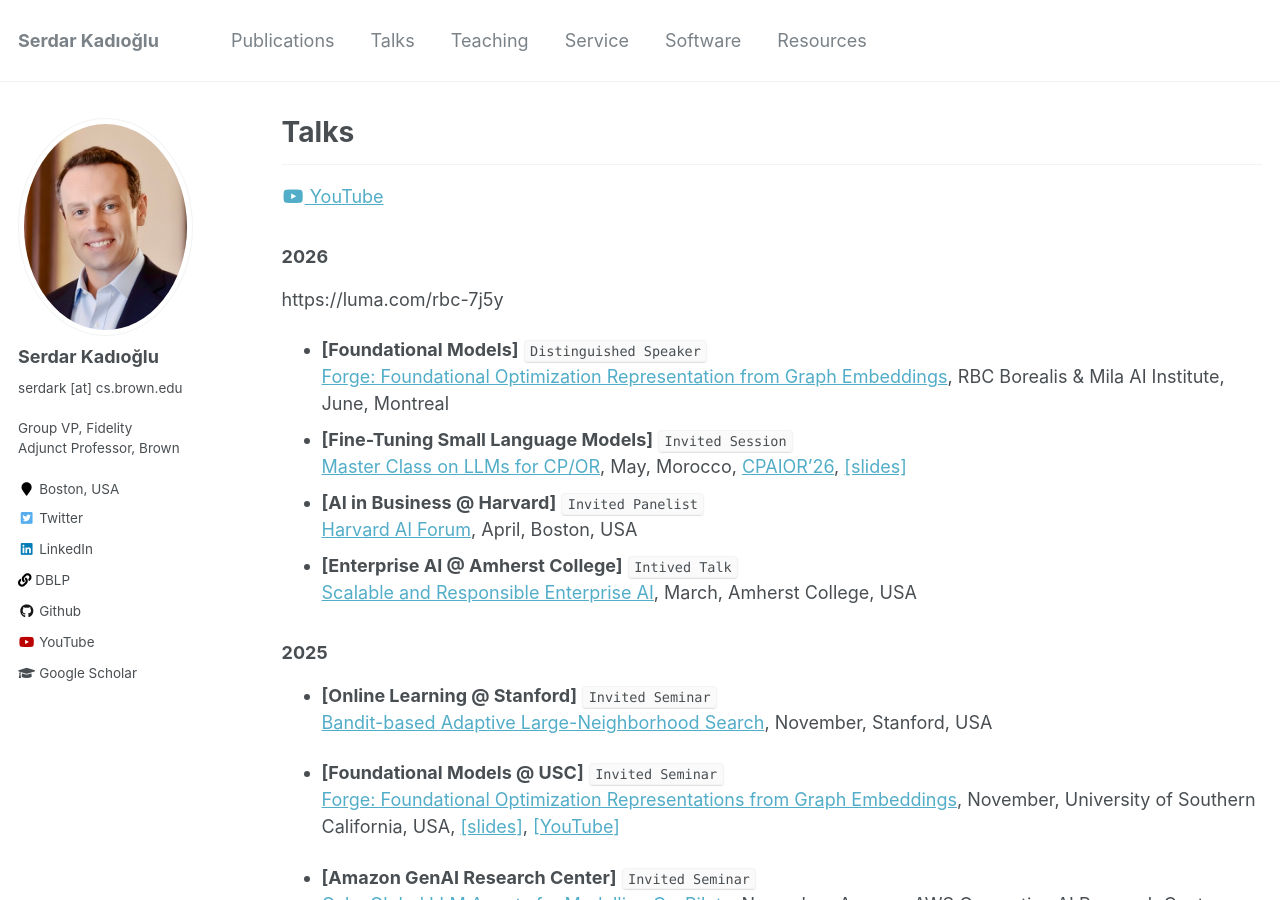
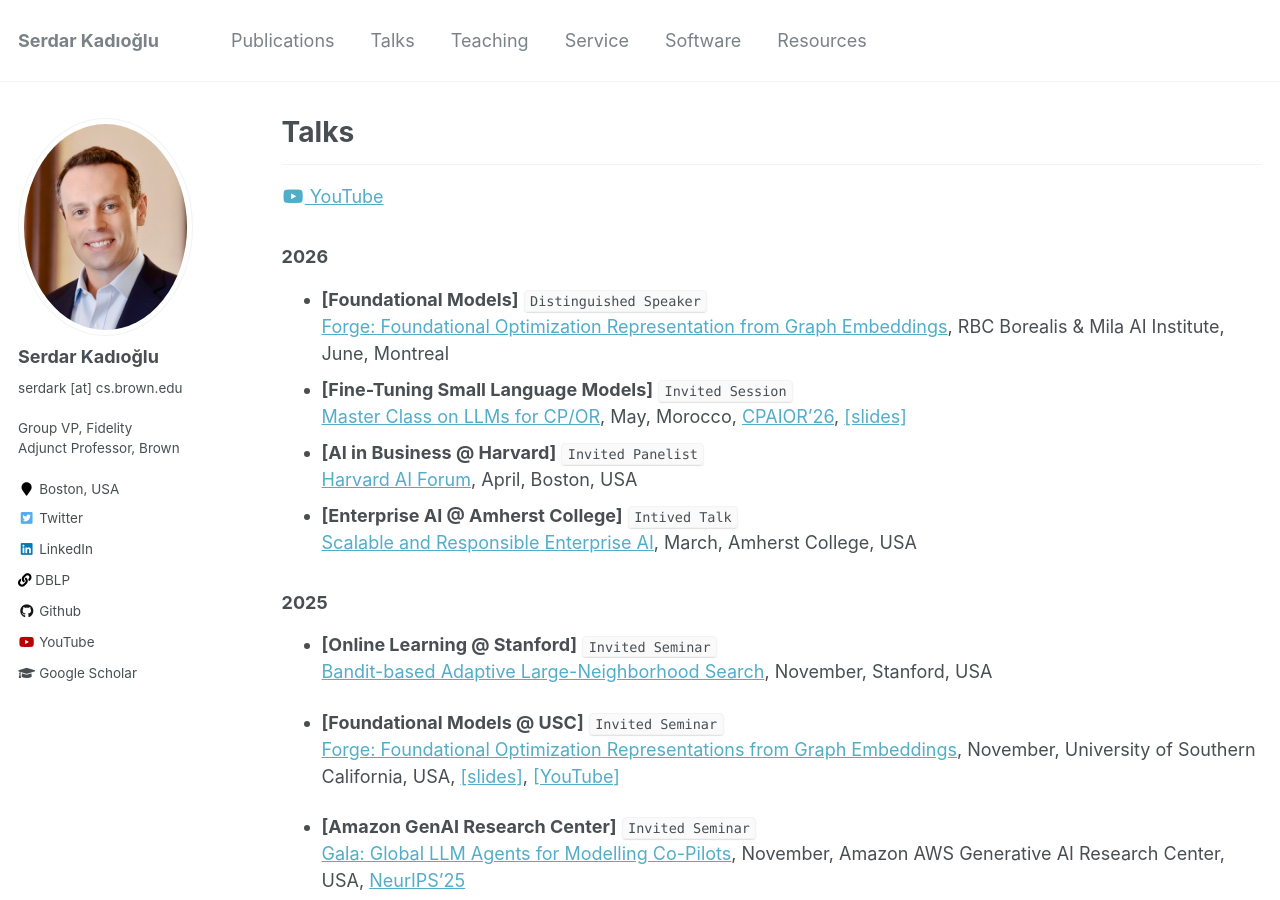
Before and after one commit to skadio/skadio.github.io, a Jekyll site: the page built from _pages/talks.md, in a window 1280 px wide and 900 px high. Built offline with Jekyll 4.4.1, drawn with Linux system fonts in a browser that asks for light colours; part of the change alters nothing that is shown.

Commit message:
Update talks.md

```diff
--- a/_pages/talks.md
+++ b/_pages/talks.md
@@ -10,7 +10,6 @@ author_profile: true
 <a href="https://www.youtube.com/playlist?list=PL3kNflhPEzie9ivF8N_Z3Ac4d4Sum8iVz"><i class="fab fa-fw fa-youtube" aria-hidden="true"></i> YouTube</a>
 
 ### 2026
-https://luma.com/rbc-7j5y
 * **[Foundational Models]** `Distinguished Speaker`\
   [Forge: Foundational Optimization Representation from Graph Embeddings](https://luma.com/rbc-7j5y), RBC Borealis & Mila AI Institute, June, Montreal
 * **[Fine-Tuning Small Language Models]** `Invited Session`\
```
